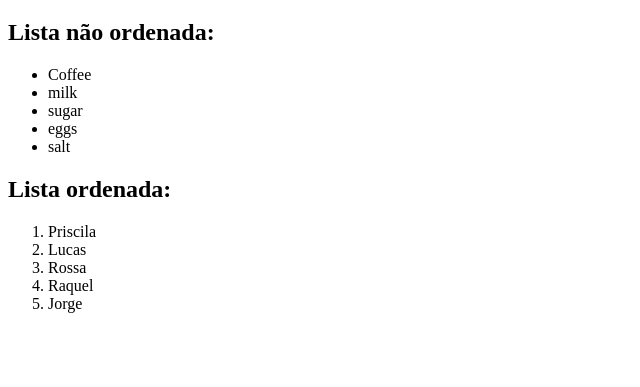
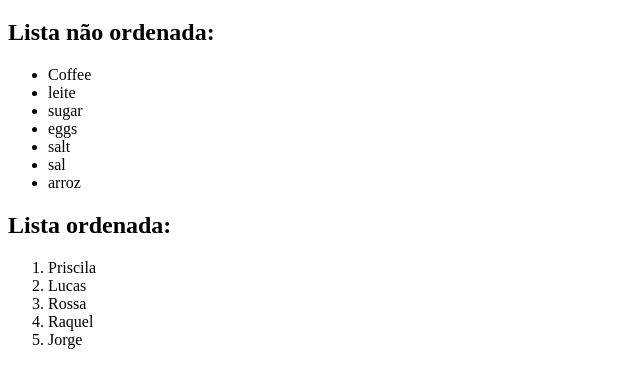
Before and after one commit to psjuliano/08_listas, a plain HTML site: page index.html in a window 1280 px wide. Shown: the part 61-448 px from the top of the page, without its empty margins (0-640 px from the left). Drawn offline with Linux system fonts and the light colour scheme.

Commit message:
Lista n. ordenada alterada

```diff
--- a/index.html
+++ b/index.html
@@ -11,10 +11,12 @@
     <h2>Lista não ordenada:</h2>
         <ul>
             <li>Coffee</li>
-            <li>milk</li>
+            <li>leite</li>
             <li>sugar</li>
             <li>eggs</li>
             <li>salt</li>
+            <li>sal</li>
+            <li>arroz</li>
         </ul>
     <h2>Lista ordenada:</h2>
         <ol>
```
